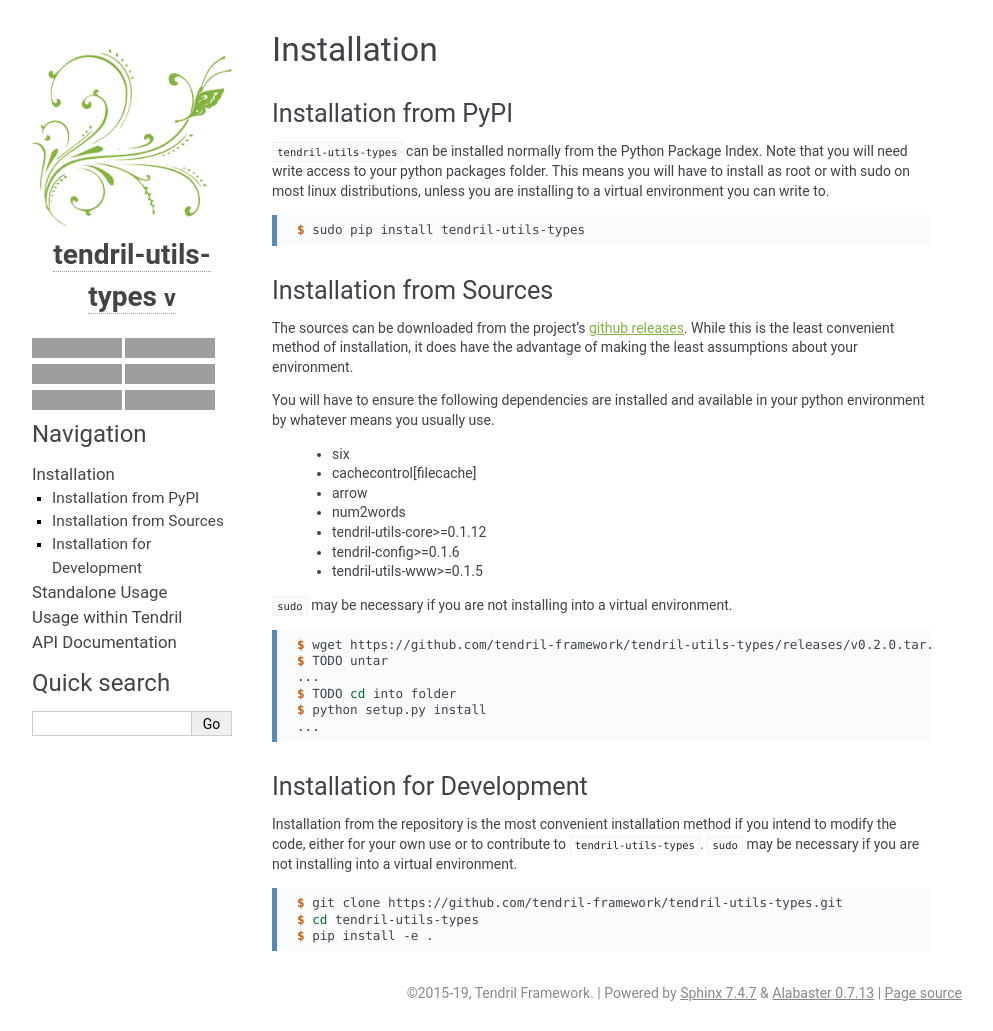
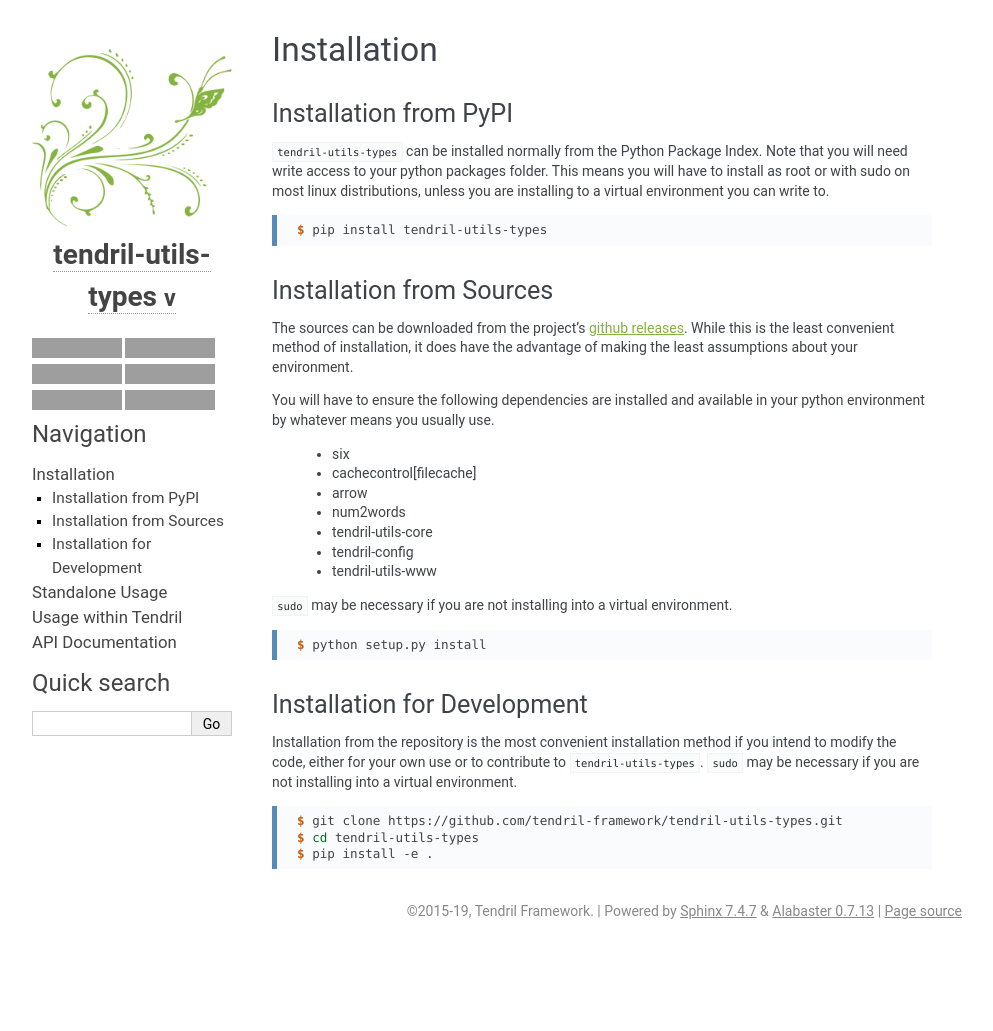
Before and after one commit to tendril-framework/tendril-utils-types, a Sphinx documentation site: the page built from docs/installation.rst, in a window 1280 px wide, cut to the strip 0-1031 px from the top of the page. Shown: the whole strip, without its empty margins (148-1141 px from the left). Built offline with Sphinx 7.4.7, drawn with Linux system fonts in a browser that asks for light colours; pages that are not in the unit, such as notebooks, are missing from menus; after the commit the page ends 949 px from its top, so only the background shows below that; grey boxes are pictures that could not be loaded.

Commit message:
Tweaked installation documentation

```diff
--- a/docs/installation.rst
+++ b/docs/installation.rst
@@ -12,7 +12,7 @@
 
 .. code-block:: console
 
-    $ sudo pip install tendril-utils-types
+    $ pip install tendril-utils-types
 
 
 Installation from Sources
@@ -30,21 +30,16 @@
     - cachecontrol[filecache]
     - arrow
     - num2words
-    - tendril-utils-core>=0.1.12
-    - tendril-config>=0.1.6
-    - tendril-utils-www>=0.1.5
+    - tendril-utils-core
+    - tendril-config
+    - tendril-utils-www
 
 ``sudo`` may be necessary if you are not installing into a virtual environment.
 
 
 .. code-block:: console
 
-    $ wget https://github.com/tendril-framework/tendril-utils-types/releases/v0.2.0.tar.gz
-    $ TODO untar
-    ...
-    $ TODO cd into folder
     $ python setup.py install
-    ...
 
 
 Installation for Development
```
